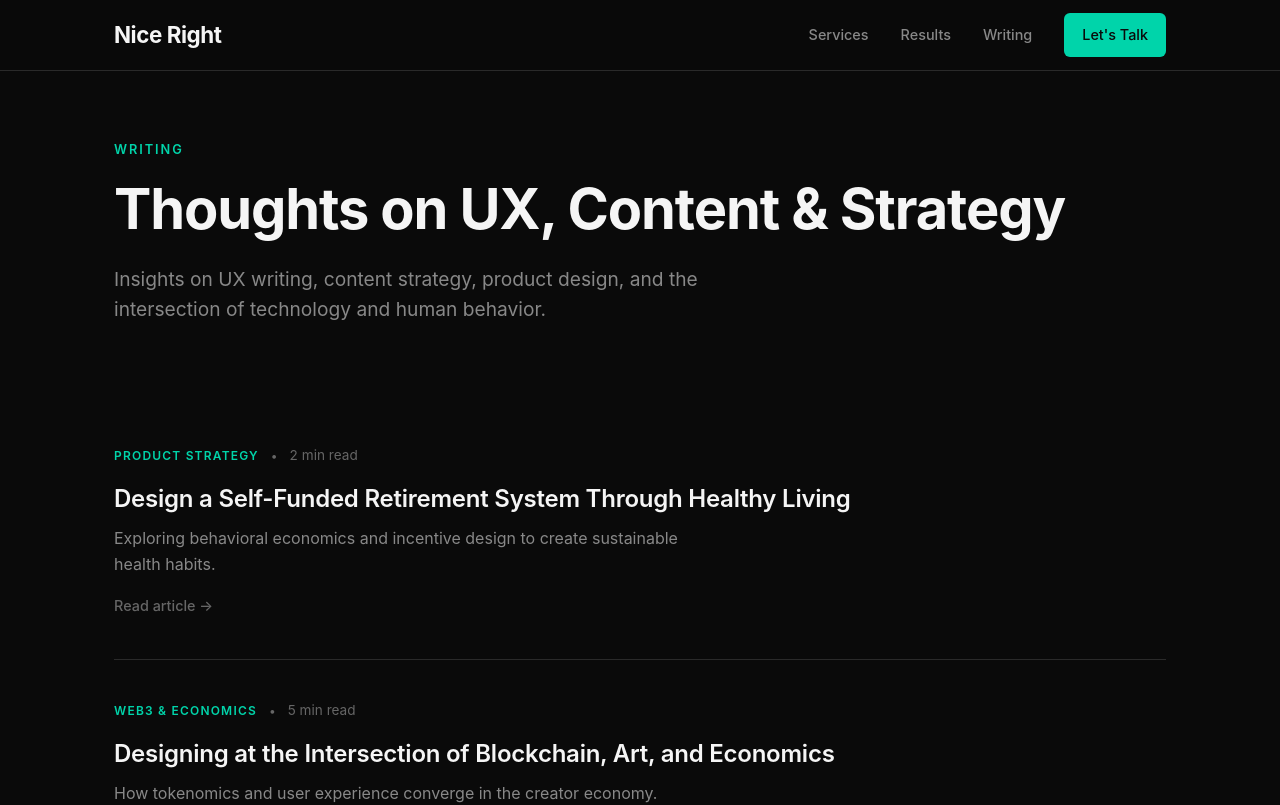
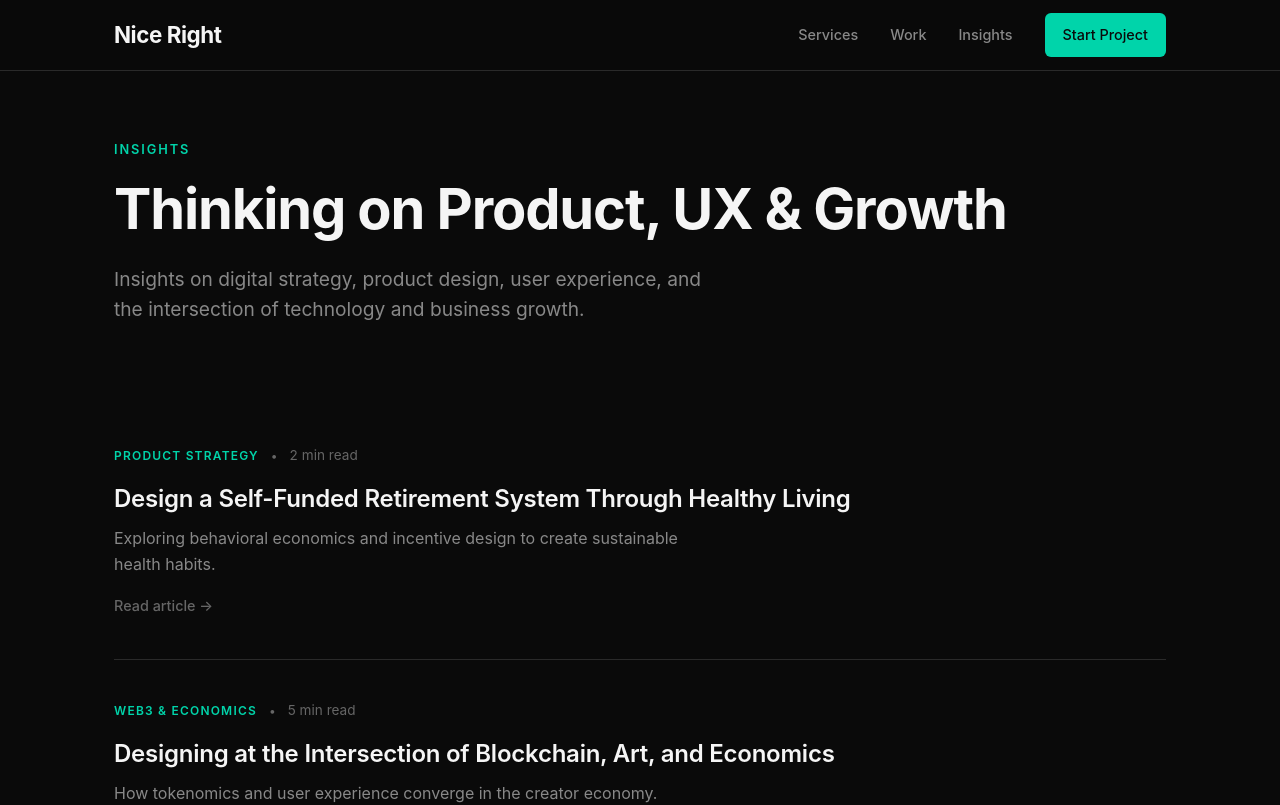
Before and after one commit to mrcn/nice-right, a Next.js app: page /blog in a window 1280 px wide. Shown: the top 805 px of the page. Built offline with nearby package versions, Linux system fonts and the light colour scheme.

Commit message:
Fix blog page navigation and copy

```diff
--- a/app/blog/page.tsx
+++ b/app/blog/page.tsx
@@ -55,8 +55,8 @@ const blogPosts = [
 ]
 
 export const metadata: Metadata = {
-  title: 'Writing | Nice Right',
-  description: 'Thoughts on UX writing, content strategy, and product design.',
+  title: 'Insights | Nice Right',
+  description: 'Thinking on product, UX, and growth strategy.',
 }
 
 export default function BlogIndex() {
@@ -67,20 +67,20 @@ export default function BlogIndex() {
           <Link href="/" className="logo">Nice Right</Link>
           <div className="nav-links">
             <a href="/#services">Services</a>
-            <a href="/#work">Results</a>
-            <a href="/blog">Writing</a>
-            <a href="/#contact" className="btn btn-sm">Let's Talk</a>
+            <a href="/#work">Work</a>
+            <a href="/blog">Insights</a>
+            <a href="/#contact" className="btn btn-sm">Start Project</a>
           </div>
         </div>
       </nav>
 
       <section className="blog-header">
         <div className="container">
-          <p className="section-label">Writing</p>
-          <h1>Thoughts on UX, Content & Strategy</h1>
+          <p className="section-label">Insights</p>
+          <h1>Thinking on Product, UX & Growth</h1>
           <p className="blog-intro">
-            Insights on UX writing, content strategy, product design, and the intersection
-            of technology and human behavior.
+            Insights on digital strategy, product design, user experience, and the intersection
+            of technology and business growth.
           </p>
         </div>
       </section>
@@ -108,7 +108,7 @@ export default function BlogIndex() {
 
       <footer className="page-footer">
         <div className="container">
-          <p>© 2026 Nice Right. Words that win customers.</p>
+          <p>© 2026 Nice Right. Digital growth for small businesses.</p>
         </div>
       </footer>
     </>
```
Also changed, not shown: 36 other files (tests, documents, lock files or other folders).
